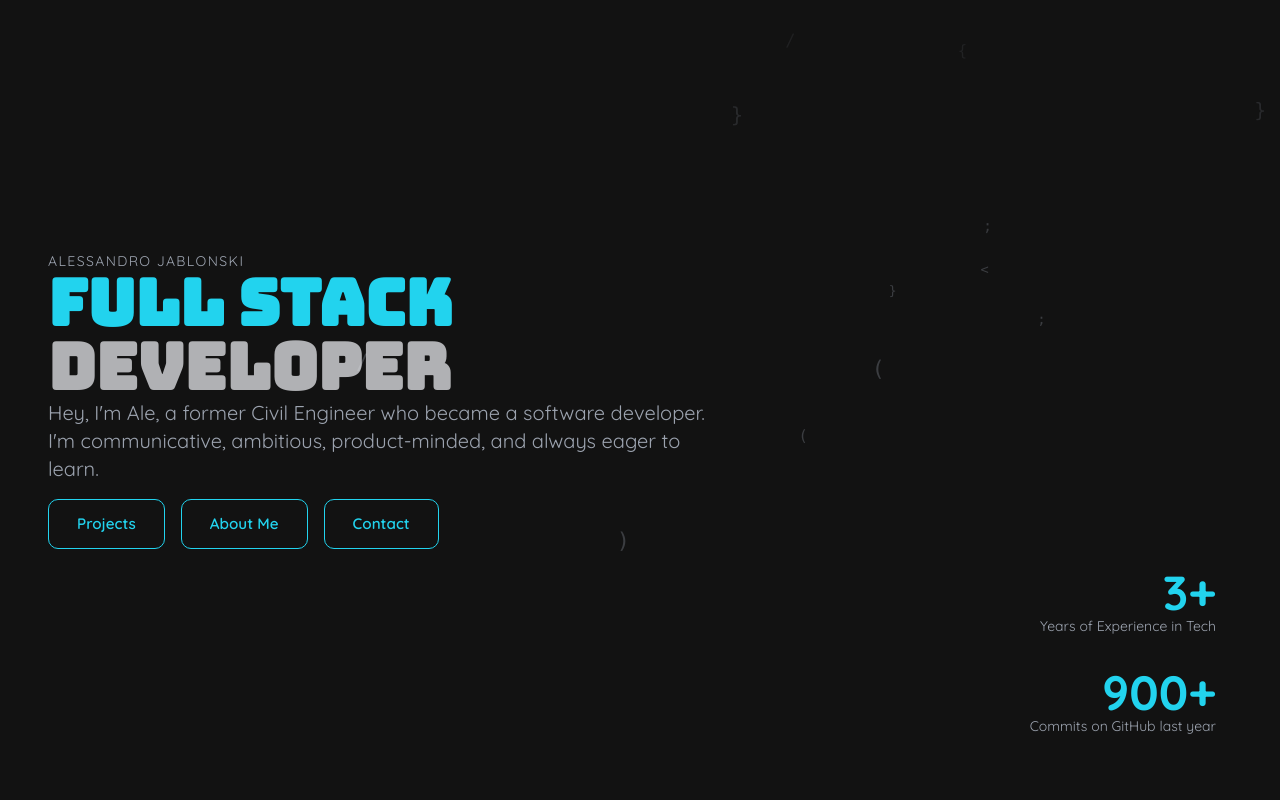
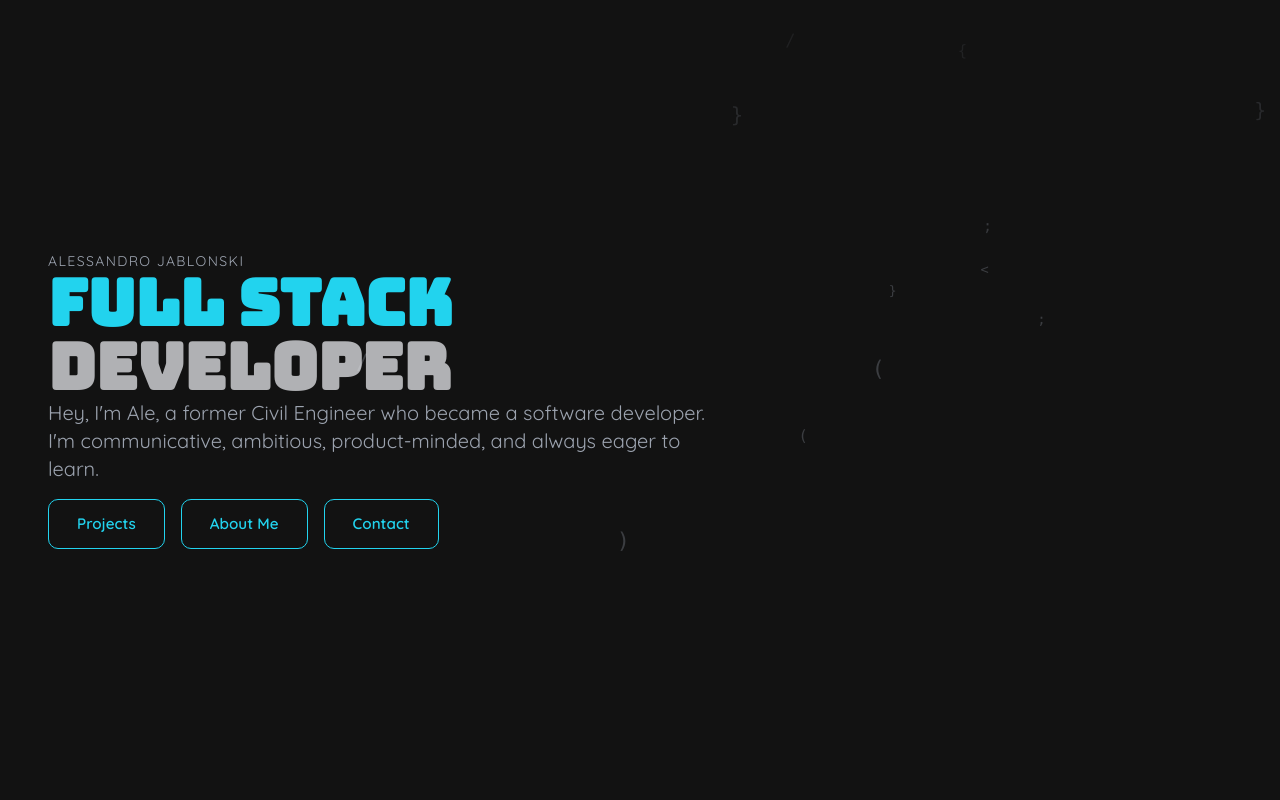
Before and after one commit to ale2502/portfolio-website, a React (Vite) app: page / in a window 1280 px wide. Shown: the top 800 px of the page. Built offline with nearby package versions, Linux system fonts and the light colour scheme.

Commit message:
Remove years-of-experience and commits stats from hero

```diff
--- a/src/pages/Home.tsx
+++ b/src/pages/Home.tsx
@@ -118,29 +118,6 @@ export default function Home() {
             </motion.div>
           </motion.div>
         </div>
-        <div className="absolute bottom-10 right-6 md:bottom-16 md:right-16 text-right">
-          <motion.div
-            initial={{ opacity: 0, y: 20 }}
-            animate={{ opacity: 1, y: 0 }}
-            transition={{ duration: 0.6, delay: 0.6, ease: 'easeOut' }}
-          >
-            <p className="text-4xl md:text-5xl font-bold text-accent">3+</p>
-            <p className="text-sm text-text-muted">
-              Years of Experience in Tech
-            </p>
-          </motion.div>
-          <motion.div
-            initial={{ opacity: 0, y: 20 }}
-            animate={{ opacity: 1, y: 0 }}
-            transition={{ duration: 0.6, delay: 0.75, ease: 'easeOut' }}
-            className="stat-gap"
-          >
-            <p className="text-4xl md:text-5xl font-bold text-accent">900+</p>
-            <p className="text-sm text-text-muted">
-              Commits on GitHub last year
-            </p>
-          </motion.div>
-        </div>
       </section>
 
       {/* Video Hero */}
```
